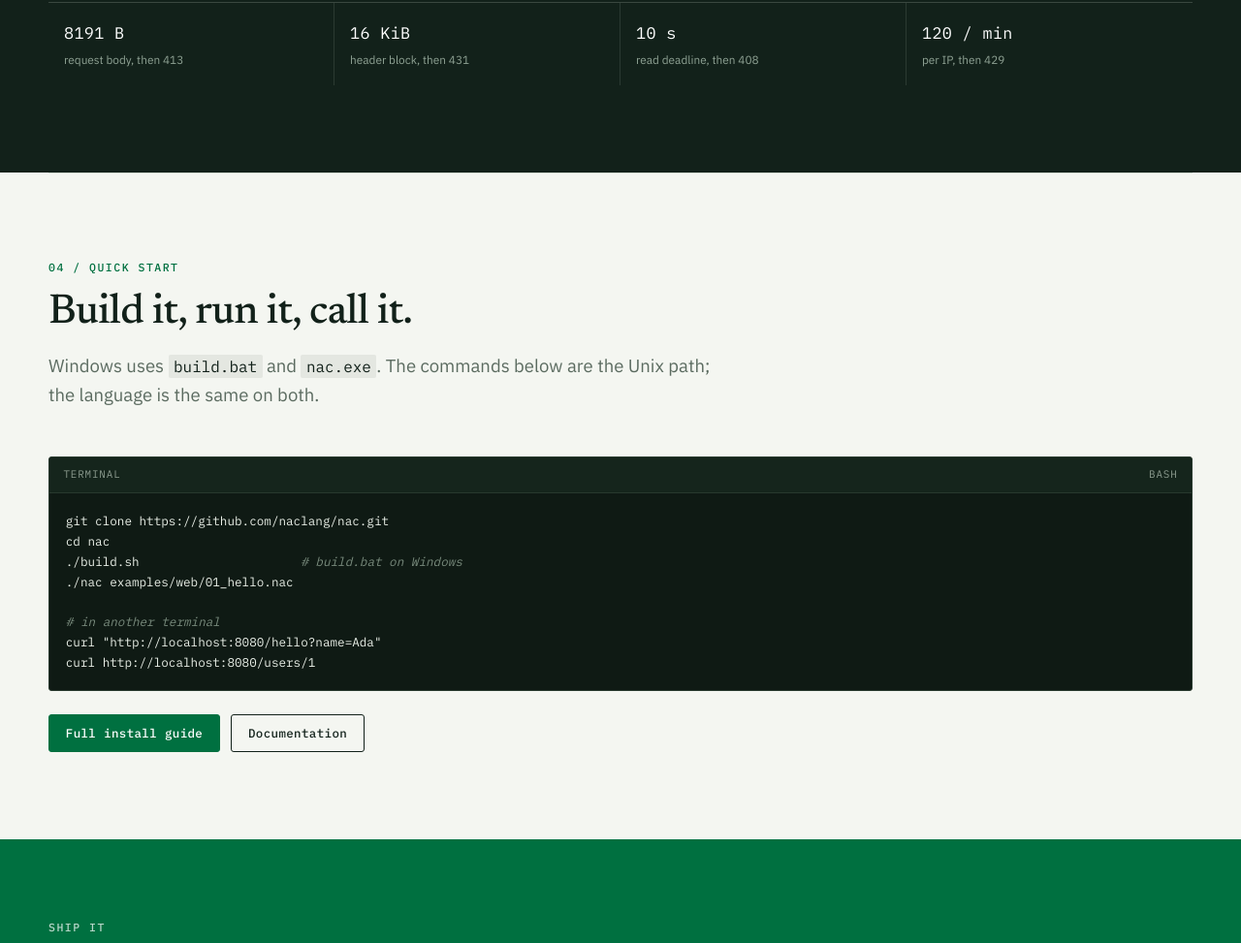
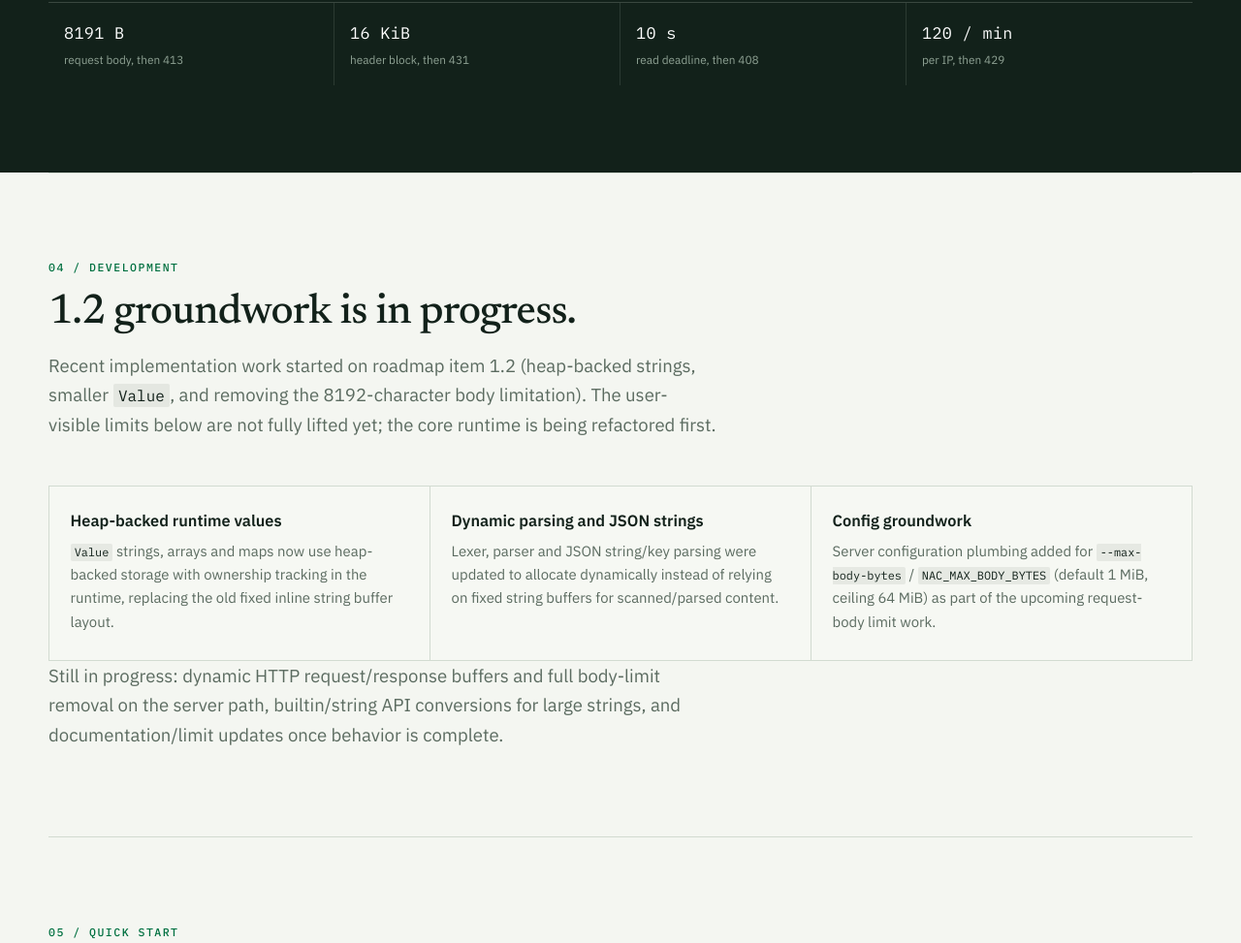
Before and after one commit to naclang/naclang.github.io, a plain HTML site: page index.html in a window 1280 px wide. Shown: the part 2654-3627 px from the top of the page at 97% size. Drawn offline with Linux system fonts and the light colour scheme.

Commit message:
Update index.html

```diff
--- a/index.html
+++ b/index.html
@@ -191,9 +191,33 @@
 				</div>
 			</section>
 
+			<section id="development" class="section">
+				<div class="section-head">
+					<p class="kicker">04 / Development</p>
+					<h2>1.2 groundwork is in progress.</h2>
+					<p class="lead">Recent implementation work started on roadmap item 1.2 (heap-backed strings, smaller <code>Value</code>, and removing the 8192-character body limitation). The user-visible limits below are not fully lifted yet; the core runtime is being refactored first.</p>
+				</div>
+
+				<div class="feature-grid">
+					<article class="feature">
+						<h3>Heap-backed runtime values</h3>
+						<p><code>Value</code> strings, arrays and maps now use heap-backed storage with ownership tracking in the runtime, replacing the old fixed inline string buffer layout.</p>
+					</article>
+					<article class="feature">
+						<h3>Dynamic parsing and JSON strings</h3>
+						<p>Lexer, parser and JSON string/key parsing were updated to allocate dynamically instead of relying on fixed string buffers for scanned/parsed content.</p>
+					</article>
+					<article class="feature">
+						<h3>Config groundwork</h3>
+						<p>Server configuration plumbing added for <code>--max-body-bytes</code> / <code>NAC_MAX_BODY_BYTES</code> (default 1 MiB, ceiling 64 MiB) as part of the upcoming request-body limit work.</p>
+					</article>
+				</div>
+				<p class="lead">Still in progress: dynamic HTTP request/response buffers and full body-limit removal on the server path, builtin/string API conversions for large strings, and documentation/limit updates once behavior is complete.</p>
+			</section>
+
 			<section id="start" class="section quickstart">
 				<div class="section-head">
-					<p class="kicker">04 / Quick start</p>
+					<p class="kicker">05 / Quick start</p>
 					<h2>Build it, run it, call it.</h2>
 					<p class="lead">Windows uses <code>build.bat</code> and <code>nac.exe</code>. The commands below are the Unix path; the language is the same on both.</p>
 				</div>
```
